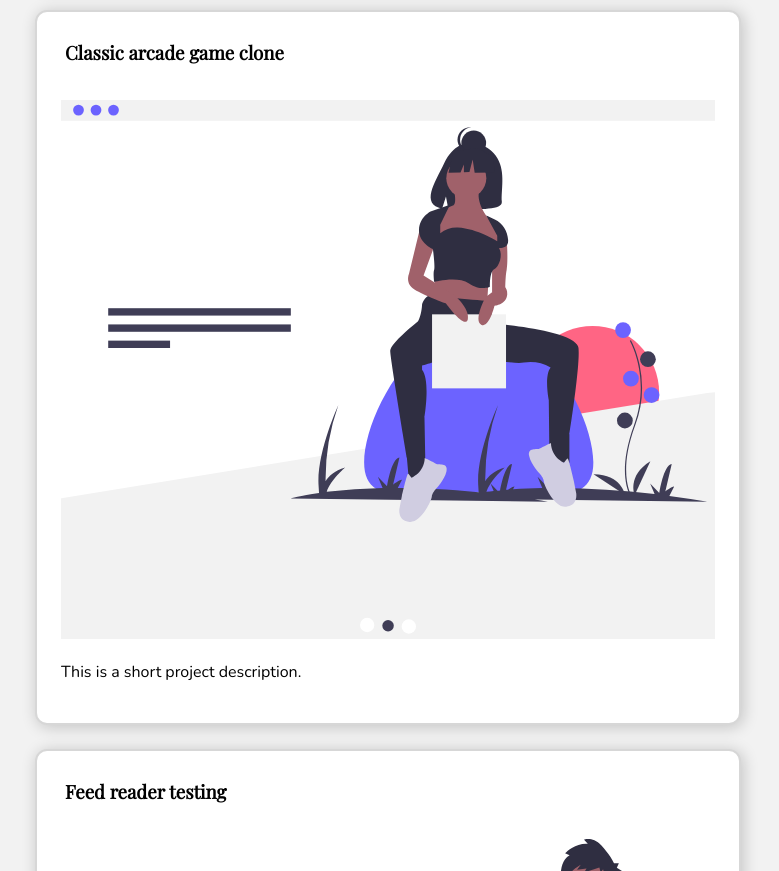
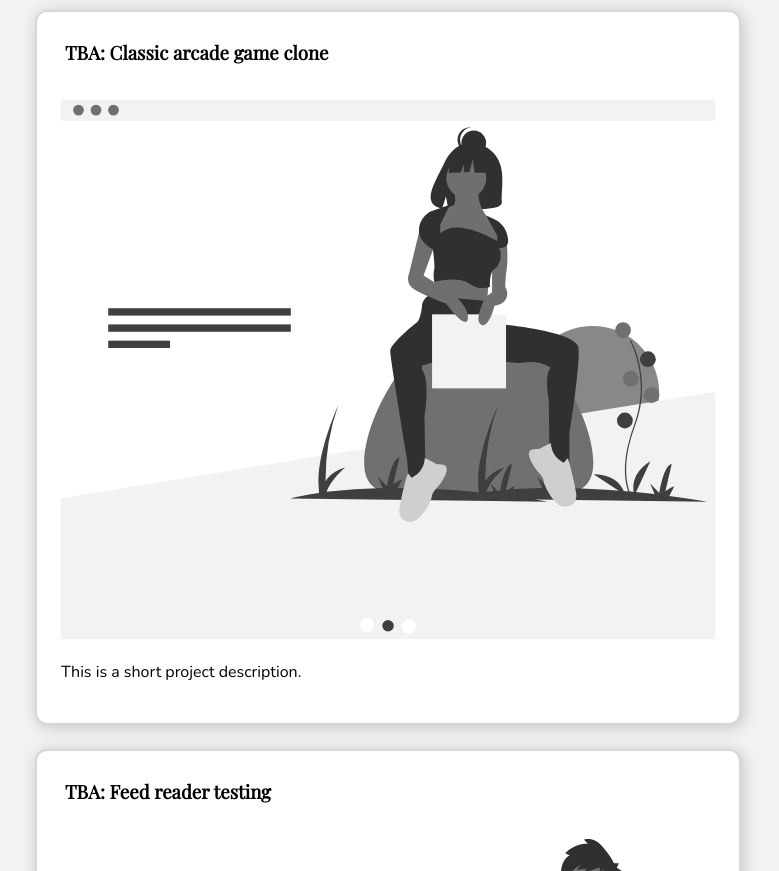
Before and after one commit to millus/1-Build-A-Portfolio-Site, a plain HTML site: page index.html in a window 1280 px wide. Shown: the part 1181-2052 px from the top of the page, without its empty margins (252-1031 px from the left). Drawn offline with nearby package versions, Linux system fonts and the light colour scheme.

Commit message:
Made the proejcts that dont exist disabled more visually.

```diff
--- a/css/style.css
+++ b/css/style.css
@@ -144,6 +144,11 @@ body {
   -webkit-box-orient: vertical;
  }
 
+ .project-disabled{
+   filter: grayscale();
+   pointer-events:none;
+ }
+
  /*
   * Footer
   */
--- a/index.html
+++ b/index.html
@@ -46,9 +46,9 @@
             </article>
         </a>
 
-        <a class="project-link" href="#">
+        <a class="project-link project-disabled" href="#">
             <article class="project-item">
-              <h3 class="project-title">Classic arcade game clone</h3>
+              <h3 class="project-title">TBA: Classic arcade game clone</h3>
               <img class="project-img" src="images/undraw_personal_website_weap.svg" alt="illustration of a webpage with some text and a hero-image">
               <p class="project-description">
                 This is a short project description.
@@ -56,9 +56,9 @@
             </article>
         </a>
 
-        <a class="project-link" href="#">
+        <a class="project-link project-disabled" href="#">
             <article class="project-item">
-              <h3 class="project-title">Feed reader testing</h3>
+              <h3 class="project-title">TBA: Feed reader testing</h3>
                 <img class="project-img" src="images/undraw_business_shop_qw5t.svg" alt="illustration of a man next to a shop with a dollarsign">
               <p class="project-description">
                 This is a medium space for project description. I'm looking forward to put real text here.
```
